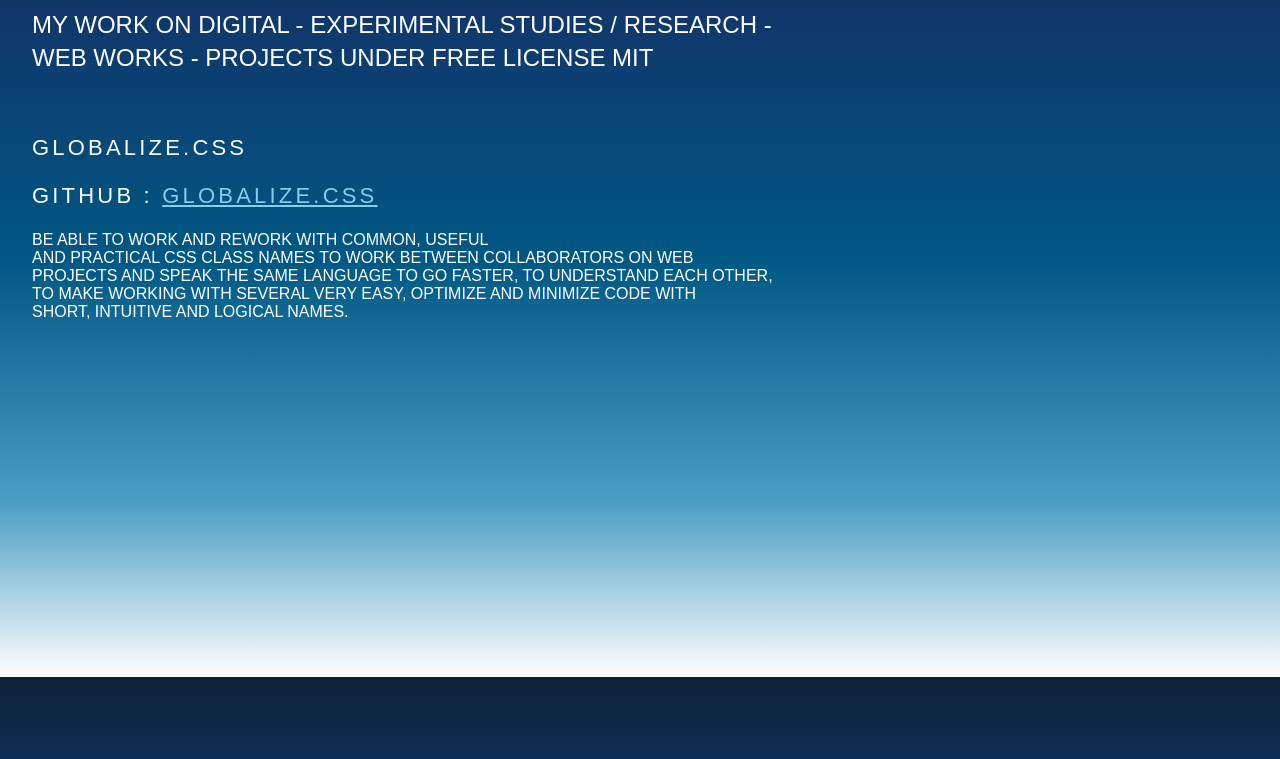
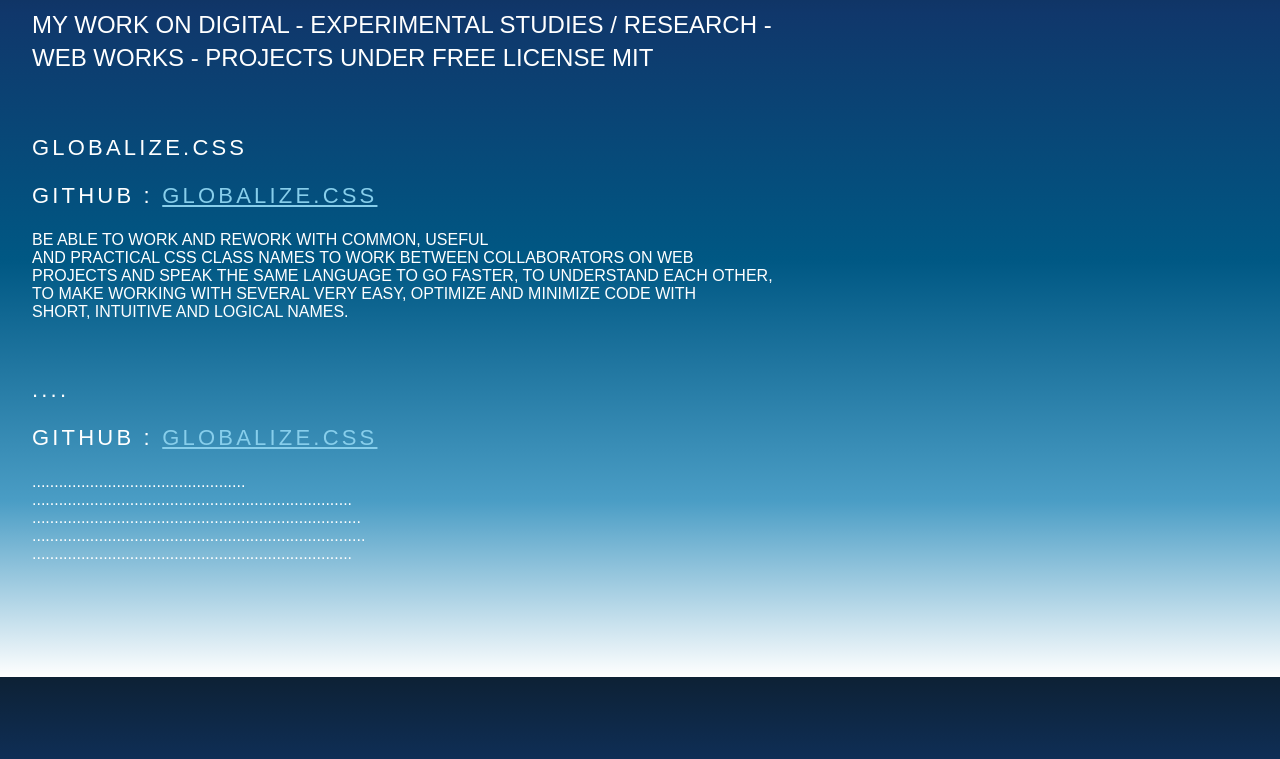
Before and after one commit to madjeek-web/madjeek-web.github.io, a plain HTML site: page index.html in a window 1280 px wide. Shown: the part 123-882 px from the top of the page. Drawn offline with Linux system fonts and the light colour scheme; a web font is replaced by a local one.

Commit message:
Update index.html

```diff
--- a/index.html
+++ b/index.html
@@ -71,13 +71,22 @@ h2 {font: 24px/1.4 'Genos', sans-serif; color:#fff;text-transform:uppercase;}
 web works - projects under free license MIT</h2>
 </hgroup></div></header>
 <br/>
-<p class="txt">GLOBALIZE.CSS</p>
+<h3 class="txt">GLOBALIZE.CSS</h3>
 <p class="txt">GITHUB : <a class="links" href="https://github.com/madjeek-web/Globalize.css">Globalize.css</a></p>
 <p><small class="legend">Be able to work and rework with common, useful <br/>
 and practical CSS class names to work between collaborators on web <br/>
 projects and speak the same language to go faster, to understand each other, <br/>
 to make working with several very easy, optimize and minimize code with <br/>
 short, intuitive and logical names.</small></p>
+<br/>
+<h3 class="txt">....</h3>
+<p class="txt">GITHUB : <a class="links" href="https://github.com/madjeek-web/Globalize.css">Globalize.css</a></p>
+<p><small class="legend">................................................ <br/>
+........................................................................ <br/>
+.......................................................................... <br/>
+........................................................................... <br/>
+........................................................................</small></p>
+<br/>
 
 
 </main>
```
